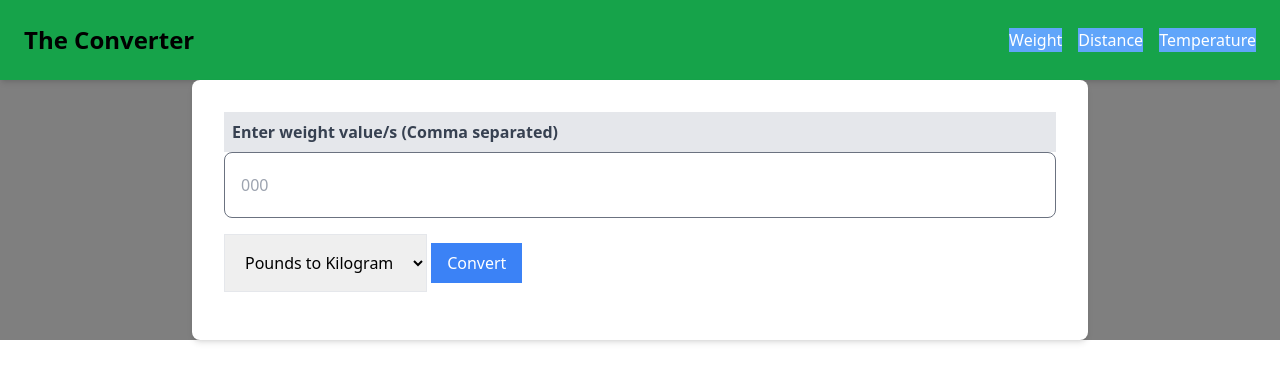
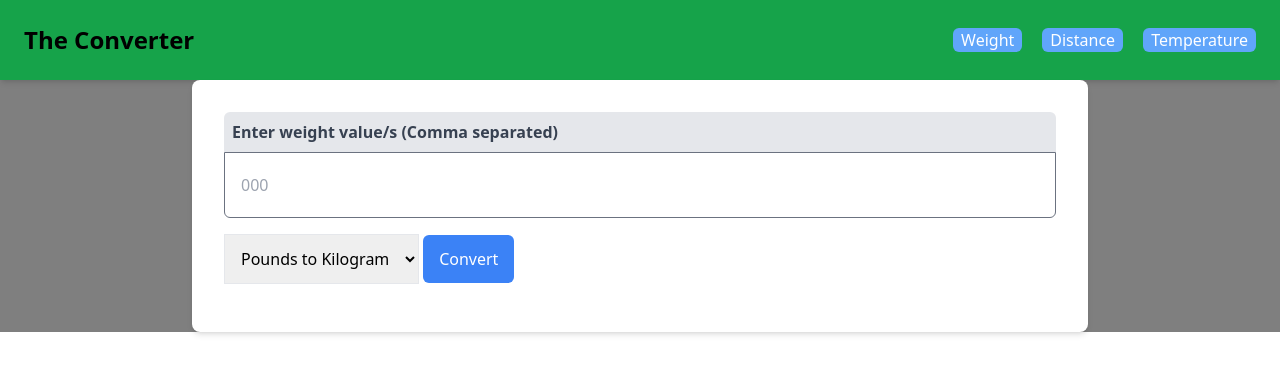
Before and after one commit to zealmehta15/assignment1group, a plain HTML site: page index.html in a window 1280 px wide. Drawn offline with nearby package versions, Linux system fonts and the light colour scheme.

Commit message:
Updated buttons

```diff
--- a/index.html
+++ b/index.html
@@ -13,12 +13,10 @@
       <div class="container mx-auto p-6 flex justify-between items-center">
         <h1 class="text-2xl font-bold">The Converter</h1>
         <nav>
-          <ul class="flex space-x-4">
+          <ul class="flex space-x-5">
             <li>
-
-              <!--Test-->
               <button
-                class="bg-blue-400 text-white hover:text-red-500"
+                class="bg-blue-400 text-white hover:bg-blue-600 px-2 rounded-md"
                 onclick="showTab('weighttab')"
               >
                 Weight
@@ -26,7 +24,7 @@
             </li>
             <li>
               <button
-                class="bg-blue-400 text-white hover:text-red-500"
+                class="bg-blue-400 text-white hover:bg-blue-600 px-2 rounded-md"
                 onclick="showTab('distancetab')"
               >
                 Distance
@@ -34,11 +32,13 @@
             </li>
             <li>
               <button
-                class="bg-blue-400 text-white hover:text-red-500"
+                class="bg-blue-400 text-white hover:bg-blue-600 px-2 rounded-md"
                 onclick="showTab('temperaturetab')"
               >
                 Temperature
               </button>
+
+
             </li>
           </ul>
         </nav>
@@ -56,23 +56,23 @@
         onsubmit="event.preventDefault(); weightConversion();"
       >
         <div class="mb-4">
-          <label class="block bg-gray-200 text-gray-700 font-semibold p-2">
+          <label class="block bg-gray-200 text-gray-700 font-semibold p-2 rounded-t-md">
             Enter weight value/s (Comma separated)
           </label>
           <input
             type="text"
             id="weightvalues"
-            class="w-full px-4 py-5 border border-gray-500 rounded-lg"
+            class="w-full px-4 py-5 border border-gray-500 rounded-b-md"
             placeholder="000"
           />
-          <select id="weightOptions" class="border p-4 mt-4">
+          <select id="weightOptions" class="border p-3 mt-4">
             <option value="lbtokg">Pounds to Kilogram</option>
             <option value="kgtolb">Kilogram to Pounds</option>
           </select>
           <button
             type="button"
             onclick="weightConversion()"
-            class="bg-blue-500 text-white py-2 px-4 mt-4"
+            class="bg-blue-500 text-white py-3 px-4 mt-4 rounded-md"
           >
             Convert
           </button>
```
